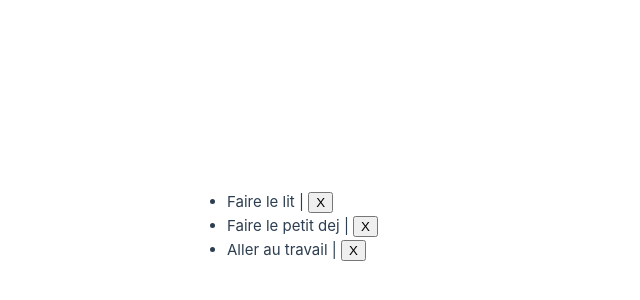
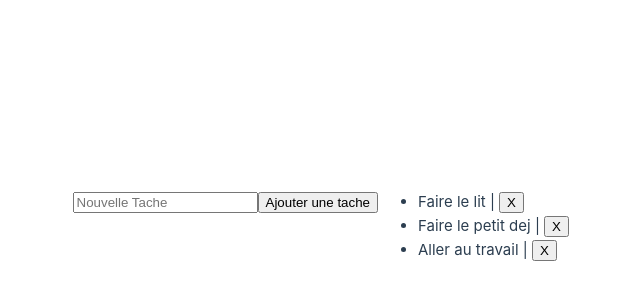
Before and after one commit to GregMarshall999/initiation-poe, a Vue app: page / in a window 1280 px wide. Shown: the part 174-474 px from the top of the page, without its empty margins (262-902 px from the left). Built offline with nearby package versions, Linux system fonts and the light colour scheme.

Commit message:
affichage liste avec formulaire d'ajout et bouton suppression

```diff
--- a/src/App.vue
+++ b/src/App.vue
@@ -1,4 +1,9 @@
 <template>
+	<form @submit.prevent="ajouter">
+		<input v-model="tache" required placeholder="Nouvelle Tache"/>
+		<button>Ajouter une tache</button>
+	</form>
+
 	<ul>
 		<li v-for="todo in todoList" :key="todo.id">
 			{{ todo.texte }} |
@@ -8,7 +13,6 @@
 </template>
 
 <script setup>
-
 import { ref } from 'vue';
 
 var id = 0;
@@ -17,7 +21,11 @@ const todoList = ref([
 	{ id: id++, texte: 'Faire le petit dej' },
 	{ id: id++, texte: 'Aller au travail' }
 ]);
-
+const tache = ref();
+const ajouter = () => {
+	todoList.value.push({ id: id++, texte: tache.value });
+	tache.value = '';
+}
 const removeByIndex = index => {
 	const res = [];
 
@@ -29,7 +37,6 @@ const removeByIndex = index => {
 
 	todoList.value = res;
 };
-
 const removeTodo = todo => {
 	todoList.value = todoList.value.filter(t => t != todo);
 }
```
